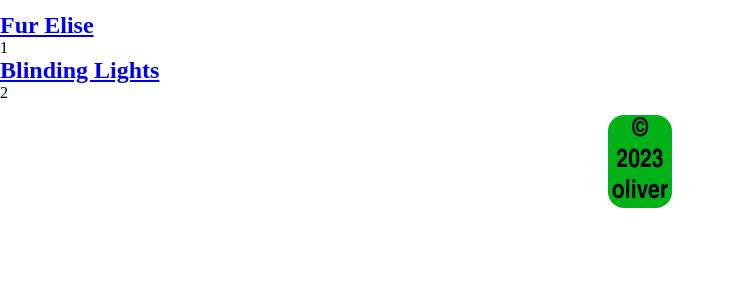
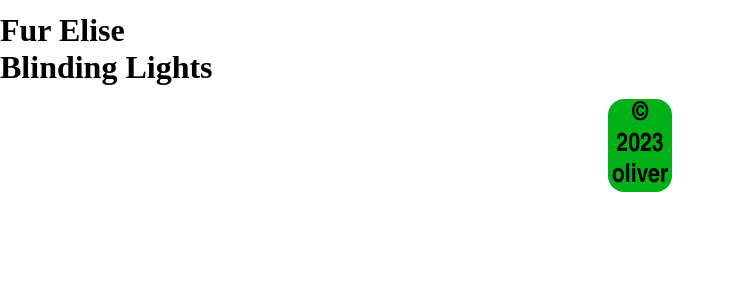
Before and after one commit to 20081oliver/project, a Flask app: page /all_songs in a window 1280 px wide. Shown: the part 141-441 px from the top of the page, without its empty margins (0-735 px from the left). Run offline with Flask 3, Linux system fonts and the light colour scheme; data comes from the database, SQL or seed files in the repository.

Commit message:
modified routes and all songs

```diff
--- a/routes.py
+++ b/routes.py
@@ -18,7 +18,7 @@
 def all_songs():
     conn = sqlite3.connect('song.db')
     cur = conn.cursor()
-    cur.execute('SELECT * FROM song')
+    cur.execute('SELECT name FROM song')
     results = cur.fetchall()
     print(results)
     return render_template("all_songs.html", results=results)
--- a/templates/all_songs.html
+++ b/templates/all_songs.html
@@ -1,7 +1,7 @@
 {% extends 'layout.html' %}
 {% block content %}
 {% for item in results %}
-    <h2><a href = "/song/{{item[0]}}">{{item[1]}}</a></h2><p>{{item[2]}}</p>
+    <h2><a href = "/song/{{results[0]}}"></a></h2><h1>{{item[0]}}</h1>
 
 {% endfor %}
 {% endblock %}
```
